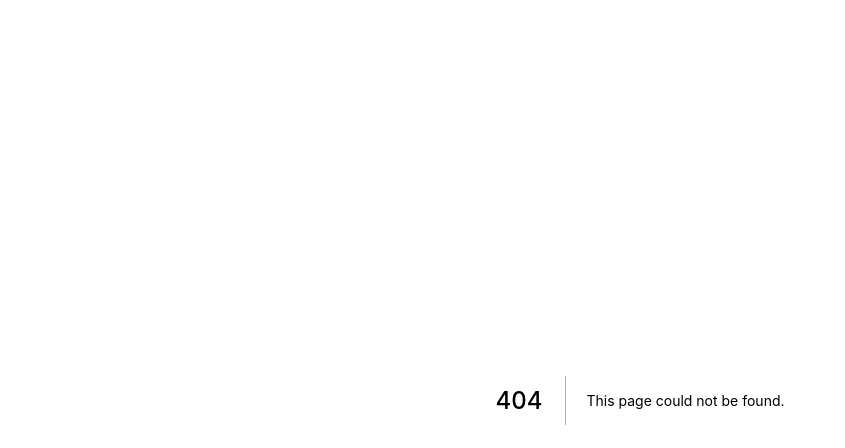
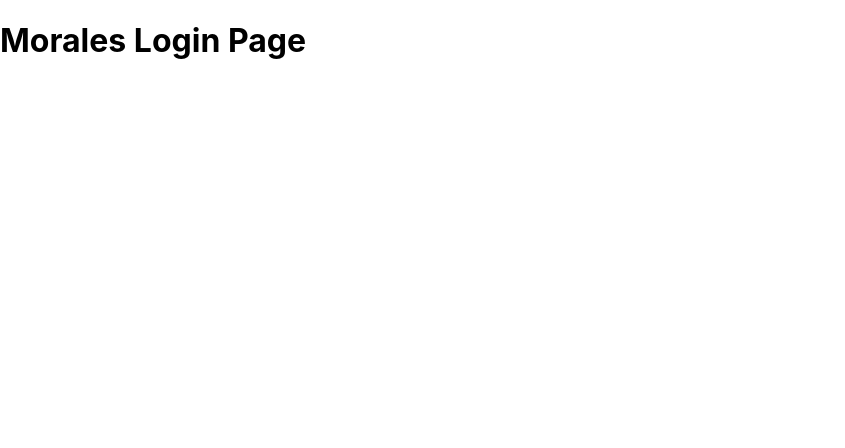
Before and after one commit to boilerblockchain/social_token, a Next.js app in the folder social-token/: page /MoralesLogin in a window 1280 px wide. Before the commit this address had no page. Shown: the top 448 px of the page, without its empty margins (0-845 px from the left). Built offline with nearby package versions, Linux system fonts and the light colour scheme.

Commit message:
Create MoralesLogin.js

```diff
--- /dev/null
+++ b/social-token/pages/MoralesLogin.js
@@ -0,0 +1,7 @@
+// domain.com/login
+
+function MoralesLogin() {
+    return <h1>Morales Login Page</h1>
+}
+
+export default MoralesLogin;
```
